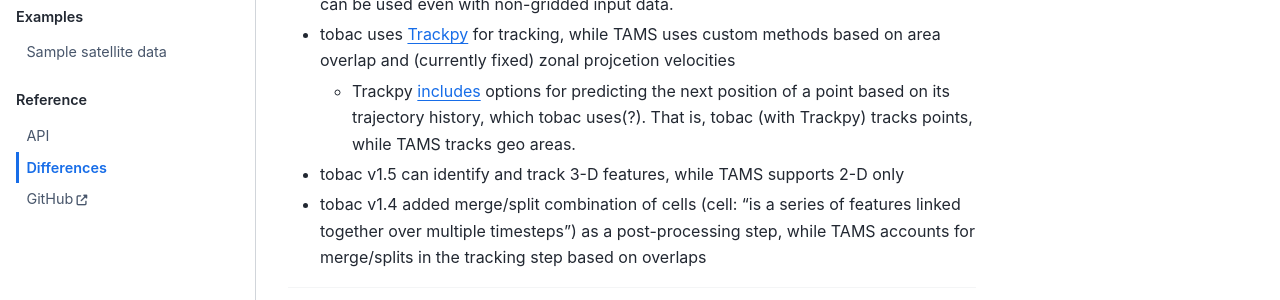
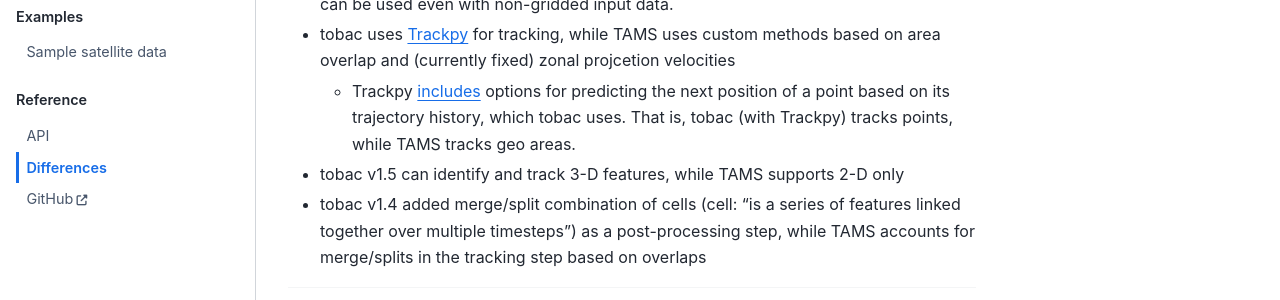
Before and after one commit to knubez/TAMS, a Sphinx documentation site: the page built from docs/differences.md, in a window 1280 px wide and 900 px high, scrolled down 1059 px. Shown: the part 291-591 px from the top of the window. Built offline with Sphinx 7.4.7 and the Sphinx Book theme 1.1.4, drawn with Linux system fonts in a browser that asks for light colours; cross-references to code outside the pages are shown as plain code.

```diff
--- a/docs/differences.md
+++ b/docs/differences.md
@@ -33,7 +33,7 @@
 - tobac separates feature identification and segmentation, such that the geo areas of the original identified features based on thresholds can be different than the segmentation areas, which are calculated with a watershed method. In TAMS, the feature geo area is treated as the segmentation area.
 - To associate point data with the features (segmentation), tobac uses a feature ID mask array (currently iris, though xarray is planned). Since this uses a watershed method, the input data must be on a structured grid(?). By default, TAMS associates data with features using GeoPandas spatial join with the feature polygons, which (in principle) can be used even with non-gridded input data.
 - tobac uses [Trackpy](https://soft-matter.github.io/trackpy/) for tracking, while TAMS uses custom methods based on area overlap and (currently fixed) zonal projcetion velocities
-  - Trackpy [includes](https://soft-matter.github.io/trackpy/v0.6.1/tutorial/prediction.html) options for predicting the next position of a point based on its trajectory history, which tobac uses(?). That is, tobac (with Trackpy) tracks points, while TAMS tracks geo areas.
+  - Trackpy [includes](https://soft-matter.github.io/trackpy/v0.6.1/tutorial/prediction.html) options for predicting the next position of a point based on its trajectory history, which tobac uses. That is, tobac (with Trackpy) tracks points, while TAMS tracks geo areas.
 - tobac v1.5 can identify and track 3-D features, while TAMS supports 2-D only
 - tobac v1.4 added merge/split combination of cells (cell: "is a series of features linked together over multiple timesteps") as a post-processing step, while TAMS accounts for merge/splits in the tracking step based on overlaps
 
```
